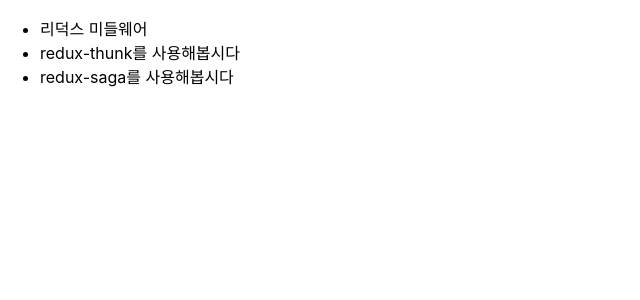
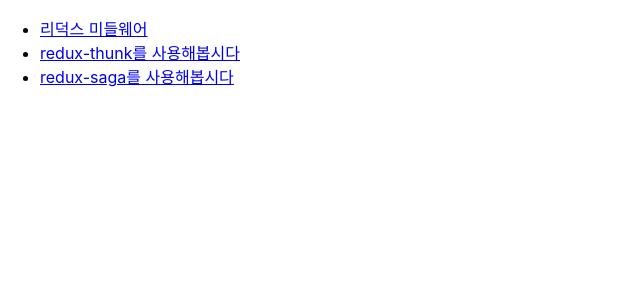
Before and after one commit to euna0104/begin-react, a React (Create React App) app: page / in a window 1280 px wide. Shown: the top 300 px of the page, without its empty margins (0-640 px from the left). Built offline with nearby package versions, Linux system fonts and the light colour scheme.

Commit message:
feat: 라우터 적용

```diff
--- a/src/App.js
+++ b/src/App.js
@@ -1,8 +1,15 @@
 import React from 'react';
-import PostListContainer from './containers/PostListContainer';
+import { Route, Routes } from 'react-router-dom';
+import PostListPage from './pages/PostListPage';
+import PostPage from './pages/PostPage';
 
 function App() {
-  return <PostListContainer />;
+  return (
+    <Routes>
+      <Route path="/" element={<PostListPage />} exact={true}/>
+      <Route path="/:id" element={<PostPage />} />
+    </Routes>
+  );
 }
 
 export default App;
--- a/src/components/PostList.js
+++ b/src/components/PostList.js
@@ -1,12 +1,13 @@
 // 포스트 목록 구현
 import React from 'react';
+import { Link } from 'react-router-dom';
 
 function PostList({ posts }) {
     return (
         <ul>
             {posts.map(post => (
                 <li key = {post.id}>
-                    {post.title}
+                    <Link to ={`/${post.id}`}>{post.title}</Link>
                 </li>
             ))}
         </ul>
--- /dev/null
+++ b/src/pages/PostListPage.js
@@ -0,0 +1,14 @@
+import React from 'react';
+import PostListContainer from '../containers/PostListContainer';
+import {Outlet} from "react-router-dom";
+
+const PostListPage = () => {
+    return (
+        <>
+            <PostListContainer />
+            <Outlet />
+        </>
+    );
+}
+
+export default PostListPage;
--- /dev/null
+++ b/src/pages/PostPage.js
@@ -0,0 +1,10 @@
+import React from 'react';
+import PostContainer from '../containers/PostContainer';
+import { useParams } from 'react-router';
+
+const PostPage = () => {
+    const params = useParams();
+    return <PostContainer postId={parseInt(params.id, 10)} />;
+}
+
+export default PostPage;
```
